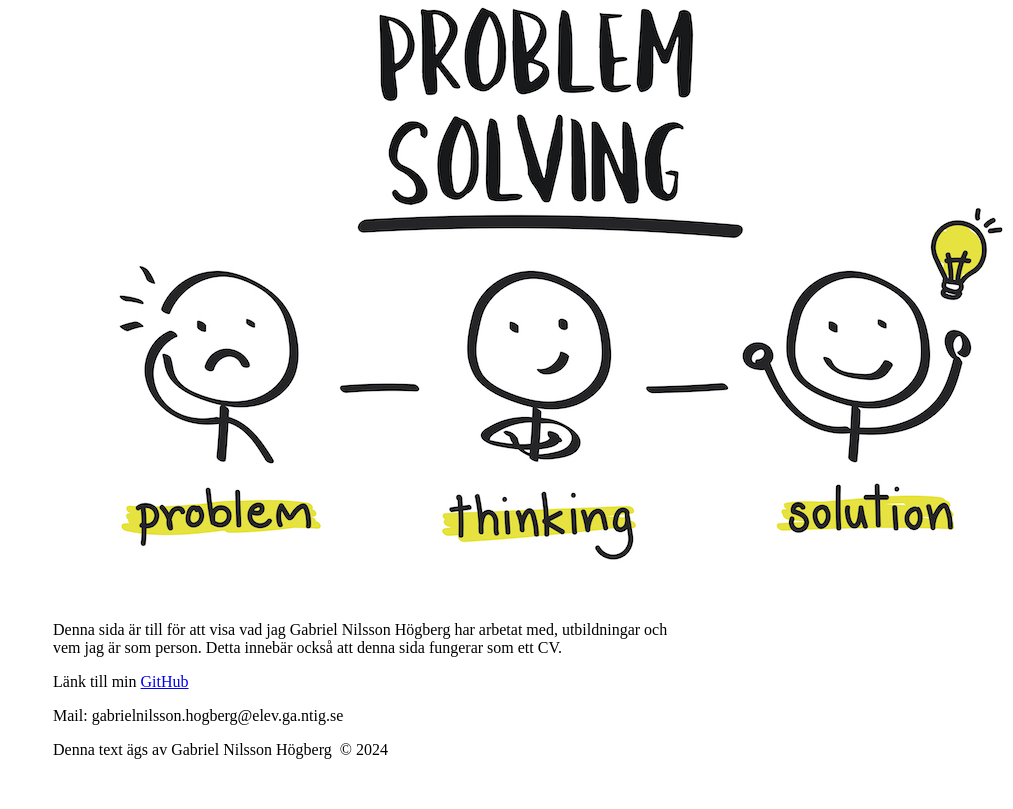
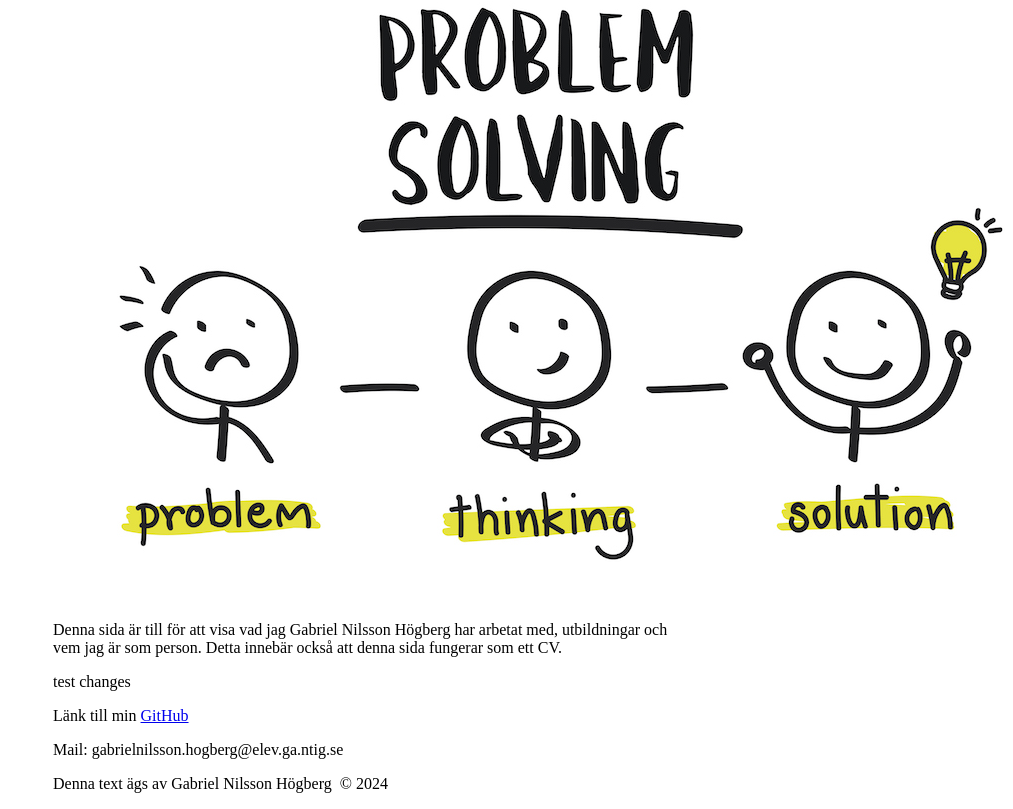
Before and after one commit to Gabbe16/cv, a plain HTML site: page index.html in a window 1280 px wide. Shown: the part 129-938 px from the top of the page, without its empty margins (267-1280 px from the left). Before the commit the page ends 904 px from the top, so only its background shows below. Drawn offline with Linux system fonts and the light colour scheme.

Commit message:
test changes

```diff
--- a/index.html
+++ b/index.html
@@ -23,6 +23,7 @@
             <img src="images/Creative-Problem-Solving-Process.jpeg" alt="En bild på naturen">
         </header>
         <p>Denna sida är till för att visa vad jag Gabriel Nilsson Högberg har arbetat med, utbildningar och vem jag är som person. Detta innebär också att denna sida fungerar som ett CV.</p>
+        <p>test changes</p>
     </main>
 
     <footer class="container">
```
